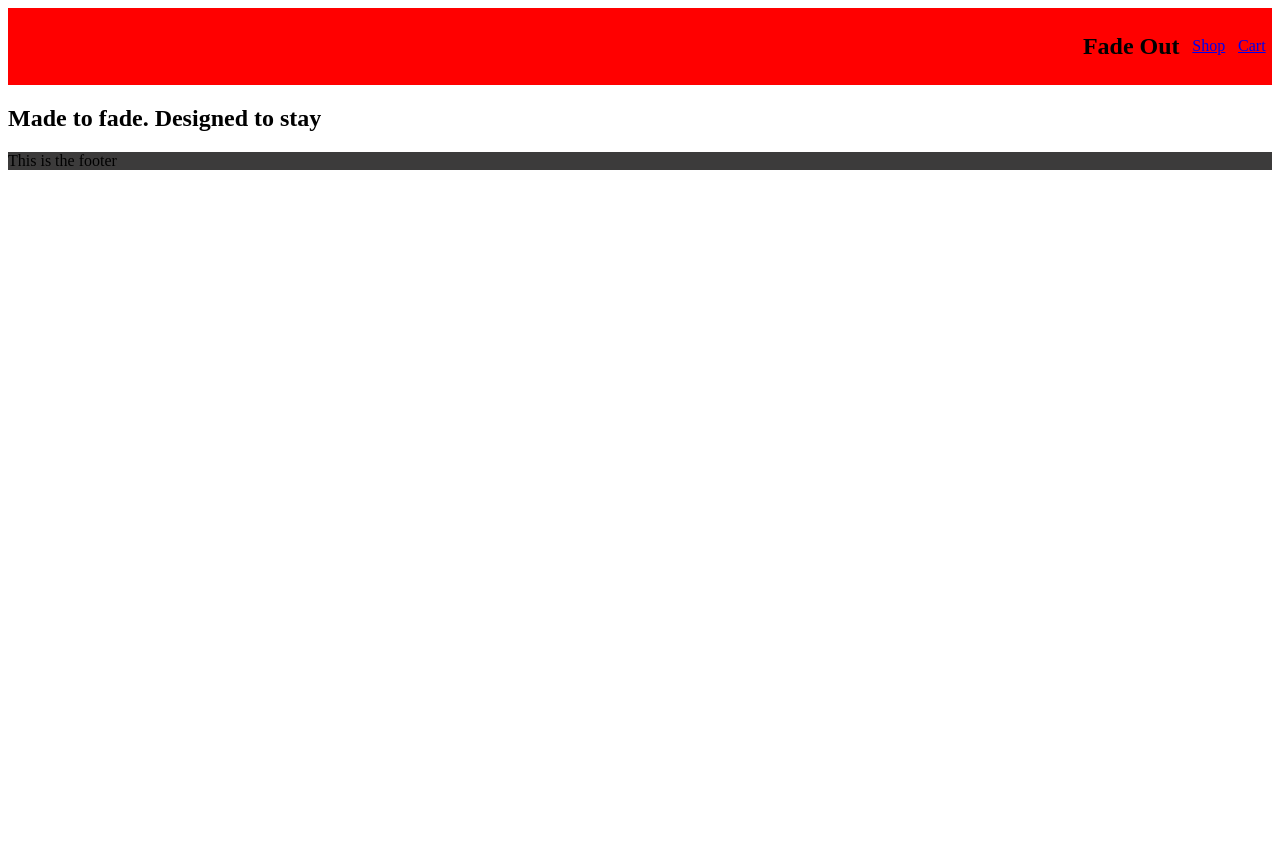
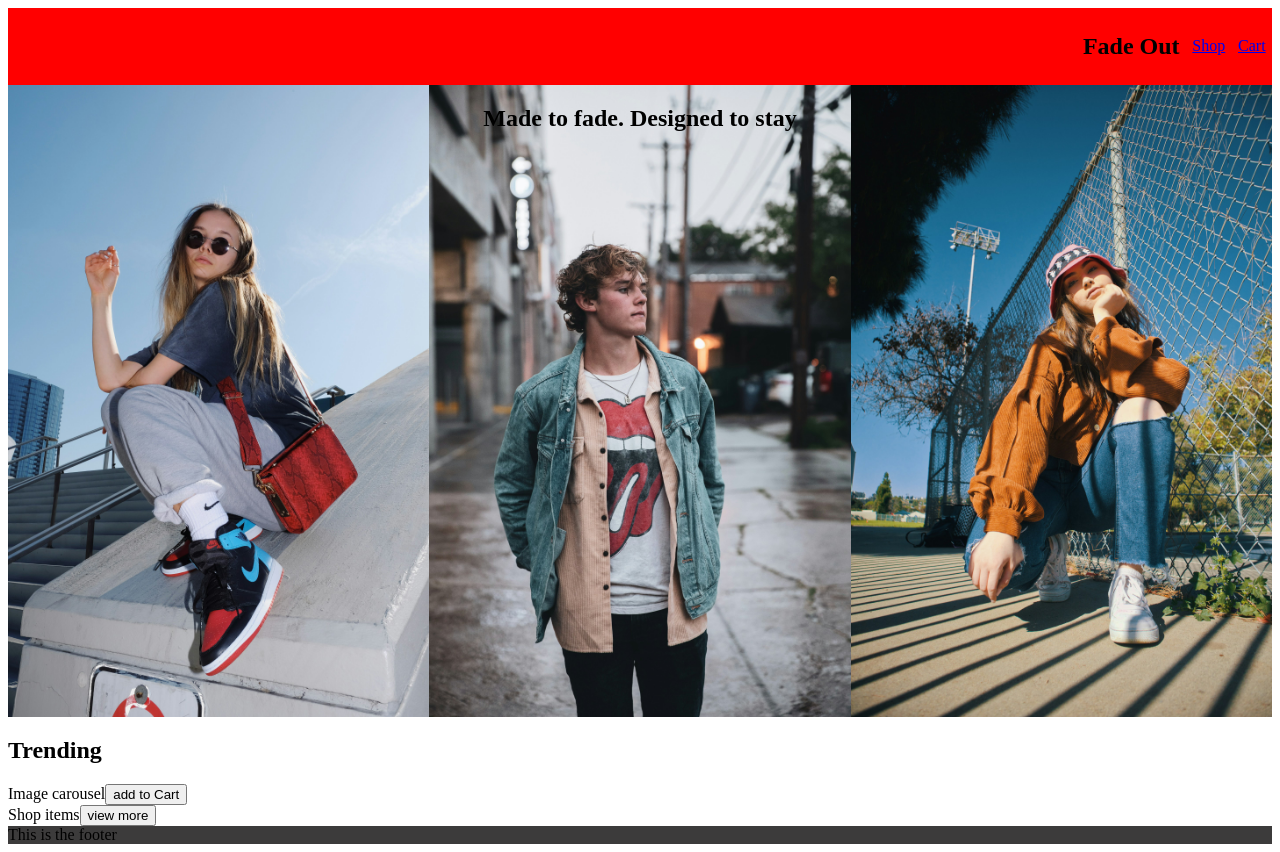
Before and after one commit to RezaAlam20/shoppingCart, a React (Vite) app: page / in a window 1280 px wide. Before the commit the page ends 800 px from the top, so only its background shows below. Built offline with nearby package versions, Linux system fonts and the light colour scheme.

Commit message:
MainPage component inital design made

```diff
--- a/src/components/MainPage.jsx
+++ b/src/components/MainPage.jsx
@@ -1,7 +1,31 @@
+import img1 from "../assets/Mike.jpg";
+import img2 from "../assets/logan.jpg";
+import img3 from "../assets/Anthony.jpg";
+
+import styles from "../Css/MainPage.module.css";
 export default function MainPage() {
   return (
     <>
-      <h2>Made to fade. Designed to stay</h2>
+      <section>
+        <h1 className={styles.phrase}>Made to fade. Designed to stay</h1>
+
+        <div className={styles.imageContainer}>
+          <img src={img1} alt="image" />
+          <img src={img2} alt="image" />
+          <img src={img3} alt="image" />
+        </div>
+      </section>
+      <section>
+        <h1>Trending</h1>
+        <div className={styles.carousel}>
+          Image carousel
+          <button>add to Cart</button>
+        </div>
+      </section>
+      <section>
+        Shop items
+        <button>view more</button>
+      </section>
     </>
   );
 }
```
